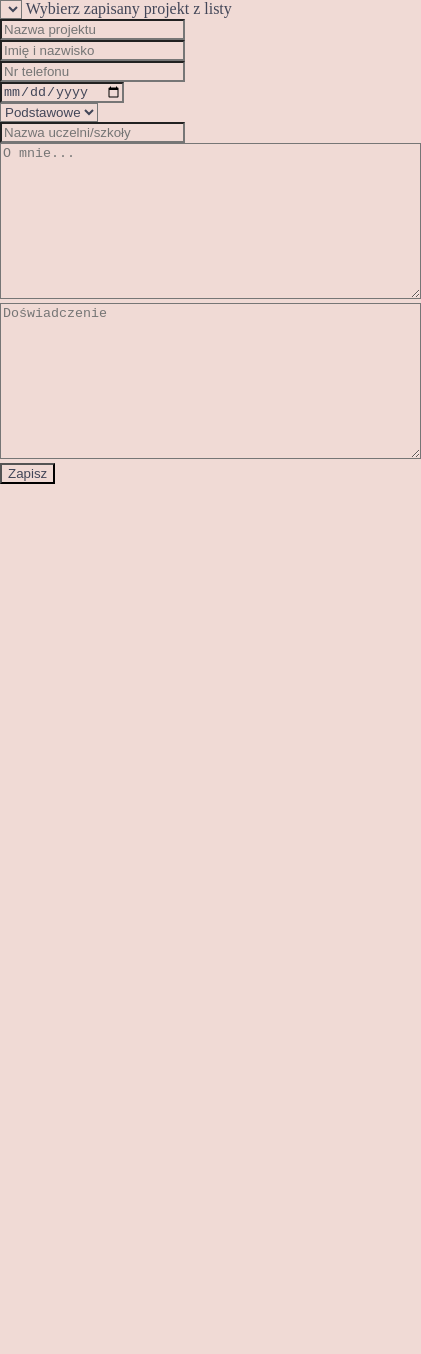
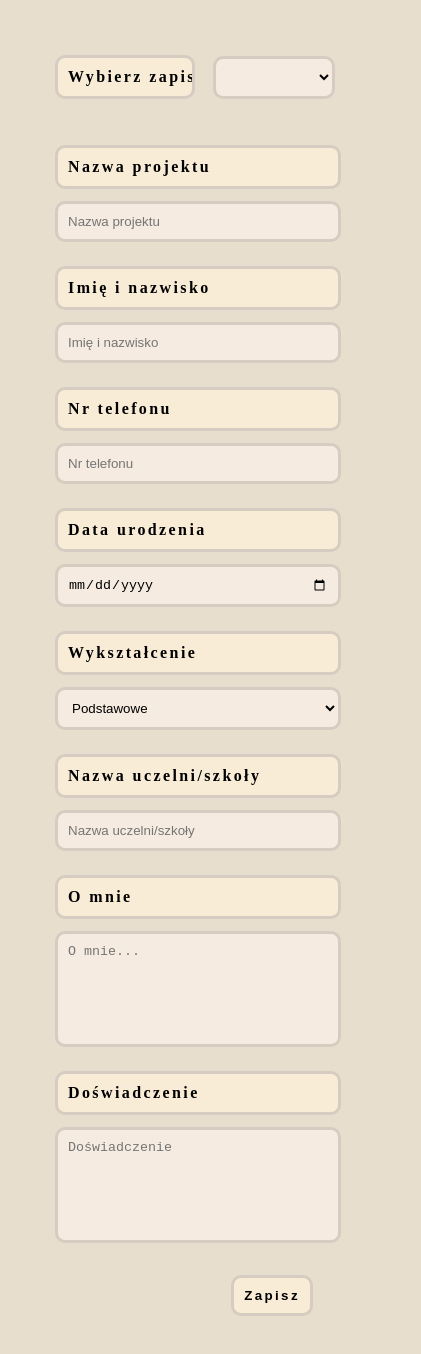
Before and after one commit to LiscoX/cv, a plain HTML site: page static/index.html in a window 390 px wide. Shown: the whole page, 421 px wide, since content can reach past the window. Before the commit the page ends 844 px from the top, so only its background shows below. Drawn offline with Linux system fonts and the light colour scheme; no server answers.

Commit message:
Styled website prolly final
im bad at commiting

```diff
--- a/static/index.html
+++ b/static/index.html
@@ -1,11 +1,13 @@
-<!DOCTYPE html>
+<!-- <!DOCTYPE html>
 <html lang="en">
+
 <head>
     <meta charset="UTF-8">
     <meta name="viewport" content="width=\, initial-scale=1.0">
     <title>Generator CV</title>
     <link rel="stylesheet" href="style.css">
 </head>
+
 <body onload="LoadProjects()">
     <select id="projekty" onchange="LoadData()"></select>
     <label for="projekty">Wybierz zapisany projekt z listy</label>
@@ -29,83 +31,91 @@
 
     <button onclick="SaveData()">Zapisz</button>
 
-    <!-- <main>
-        <section>
-            <div class="apla">
-                <div id="1">
-                    <div class="arrow">.</div>
-                </div>
+    <div id="templateModal" class="modal">
+        <span class="close">&times;</span>
+        <img class="modal-content" id="modalImage" alt="Selected Template Preview">
+    </div>
+    <script src="script.js">
+
+    </script>
+</body>
+
+</html> -->
+<!DOCTYPE html>
+<html lang="pl">
+
+<head>
+    <meta charset="UTF-8">
+    <meta name="viewport" content="width=device-width, initial-scale=1.0">
+    <title>Generator CV</title>
+    <link rel="stylesheet" href="style.css">
+</head>
+
+<body onload="LoadProjects()">
+    <div class="form-wrapper">
+
+        <div class="project-selector">
+            <label for="projekty">Wybierz zapisany projekt z listy:</label>
+            <select id="projekty" onchange="LoadData()"></select>
+        </div>
+
+       <div class="form-grid">
+            <div class="form-group">
+                <label for="tytul">Nazwa projektu</label>
+                <input type="text" id="tytul" placeholder="Nazwa projektu">
             </div>
-            <div id="templates">
-                        <select name="template" id="template">
-    <option value="" disabled selected>Wybierz szablon</option>
-    <option value="t1" data-img="Template1-1.png">Szablon 1</option>
-    <option value="t2" data-img="Template2-1.png">Szablon 2</option>
-    <option value="t3" data-img="Template3-1.png">Szablon 3</option>
-</select>
+
+            <div class="form-group">
+                <label for="nazwisko">Imię i nazwisko</label>
+                <input type="text" id="nazwisko" placeholder="Imię i nazwisko">
+            </div>
+
+            <div class="form-group">
+                <label for="telefon">Nr telefonu</label>
+                <input type="tel" id="telefon" placeholder="Nr telefonu">
+            </div>
+
+            <div class="form-group">
+                <label for="dataUrodzenia">Data urodzenia</label>
+                <input type="date" id="dataUrodzenia">
+            </div>
+
+            <div class="form-group">
+                <label for="wyksztalcenie">Wykształcenie</label>
+                <select id="wyksztalcenie">
+                    <option value="p">Podstawowe</option>
+                    <option value="s">Średnie</option>
+                    <option value="w">Wyższe</option>
+                </select>
+            </div>
+
+            <div class="form-group">
+                <label for="szkola">Nazwa uczelni/szkoły</label>
+                <input type="text" id="szkola" placeholder="Nazwa uczelni/szkoły">
+            </div>
+
+            <div class="form-group span-full">
+                <label for="opis">O mnie</label>
+                <textarea id="opis" rows="6" placeholder="O mnie..."></textarea>
+            </div>
+
+            <div class="form-group span-full">
+                <label for="doswiadczenie">Doświadczenie</label>
+                <textarea id="doswiadczenie" rows="6" placeholder="Doświadczenie"></textarea>
+            </div>
+
+            <div class="form-actions">
+                <button onclick="SaveData()">Zapisz</button>
+            </div>
         </div>
-        </section>
-        <section>
-            <div class="apla">
-                <div id="2">
-                    <div class="arrow"></div>
-                </div>
-            </div>
-            <div></div>
-        </section>
-        <section>
-            <div class="apla">
-                <div id="3">
-                    <div class="arrow"></div>
-                </div>
-            </div>
-            <div></div>
-        </section>
-        <section>
-            <div class="apla">
-                <div id="4">
-                    <div class="arrow"></div>
-                </div>
-            </div>
-            <div></div>
-
-        </section>
-        <section>
-            <div class="apla">
-                <div id="5">
-                    <div class="arrow"></div>
-                </div>
-            </div>
-            <div></div>
-
-        </section>
-        <section>
-            <div class="apla">
-                <div id="6">
-                    <div class="arrow"></div>
-                </div>
-            </div>
-            <div></div>
-
-        </section>
-        <section>
-            <div class="apla">
-                <div id="7">
-                    <div class="arrow"></div>
-                </div>
-            </div>
-            <div></div>
-
-        </section>
-    </main> -->
+    </div>
 
     <div id="templateModal" class="modal">
         <span class="close">&times;</span>
         <img class="modal-content" id="modalImage" alt="Selected Template Preview">
     </div>
-<script src="script.js">
 
-</script>
+    <script src="script.js"></script>
 </body>
 
 </html>
--- a/static/style.css
+++ b/static/style.css
@@ -1,101 +1,163 @@
-*{
-    color:#424658;
-    background-color: #F0DAD5;
-}
-body{
-    width:100%;
-    height: 100%;
-    margin:0px;
+* {
+    background-color: #e7decd;
+    box-sizing: border-box;
 }
 
-main{
-    display: grid;
-    grid-template-columns: 1fr;
-}
-section{
-    justify-content: center;
-}
-.apla{
-    justify-self: center;
-    width:95%;
-    height:50px;
-
-    margin:10px;
-    margin-top: 10px;
-    margin-bottom: 0px;
-
-    background-color: #6C739C;
-    border-radius: 15px 15px 0px 0px;
-    align-content: center;
-    justify-items: right;
-
-}
-.apla>*:first-child{
-    height: 40px;
-    width: 40px;
-    border-radius: 40px;
-    margin-right:5px;
-}
-.arrow{
-    height: 100%;
-    clip-path: polygon(15% 35%,30% 35%, 50% 60%, 70% 35% ,  85% 35%, 50% 80%);
-    background-color:#D9A69F;
-}
-section>*:last-child{
-    margin:10px;
-    margin-top:0px;
-    width:95%;
-    border-radius:0px 0px 15px 15px;
-    justify-self: center;
-    background-color:rgba(108, 115, 156, 0.8);
-}
-section>*:last-child *{
-    margin:10px;
+body {
+    margin: 0;
+    padding: 20px;
 }
 
+.form-wrapper {
+    max-width: 850px;
+    margin: auto;
+    padding: 32px;
+    width: 100%;
+}
 
+.project-selector {
+    display: flex;
+    align-items: center;
+    gap: 12px;
+    padding-bottom: 20px;
+    margin-bottom: 20px;
+    width: 100%;
+}
 
+.project-selector label {
+    white-space: nowrap;
+    overflow: hidden;
+    max-width: 49%;
+}
 
+.project-selector select {
+    flex: 1;
+    min-width: 0;
+}
 
+.form-grid {
+    display: grid;
+    grid-template-columns: 1fr 1fr;
+    gap: 18px;
+    min-width: 0;
+}
 
+.form-group {
+    display: flex;
+    flex-direction: column;
+    gap: 6px;
+}
 
-/*popups*/
+.span-full {
+    grid-column: span 2;
+}
+
+input,
+select,
+textarea {
+    width: 100%;
+    max-width: 100%;
+    padding: 10px 12px;
+}
+
+label {
+    width: 100%;
+    font-size: 1rem;
+}
+
+textarea {
+    resize: vertical;
+}
+
+.form-actions {
+    grid-column: span 2;
+    display: flex;
+    justify-content: flex-end;
+    margin-top: 8px;
+}
+
+button {
+    padding: 10px 28px;
+}
+
 .modal {
-    display: none; /* Hidden by default */
+    display: none;
     position: fixed;
     z-index: 1000;
-    padding-top: 60px;
-    left: 0;
-    top: 0;
-    width: 100%;
-    height: 100%;
-    overflow: auto;
-    background-color: rgba(0,0,0,0.8); /* Black w/ opacity */
+    inset: 0;
+    align-items: center;
+    justify-content: center;
+    padding: 20px;
 }
 
-/* Modal Content (The Image) */
 .modal-content {
-    margin: auto;
-    display: block;
-    max-width: 80%;
-    max-height: 80vh;
-    border-radius: 8px;
+    max-width: 90%;
+    max-height: 85vh;
 }
 
-/* The Close Button */
-.modal span.close {
+.close {
     position: absolute;
-    top: 30px;
-    right: 45px;
-    color: #f1f1f1;
-    font-size: 40px;
-    font-weight: bold;
-    cursor: pointer;
+    top: 20px;
+    right: 32px;
 }
 
-.modal span.close:hover,
-.modal span.close:focus {
-    color: #bbb;
-    text-decoration: none;
-    cursor: pointer;
+@media (max-width: 600px) {
+    .form-grid {
+        grid-template-columns: 1fr;
+    }
+
+    .span-full,
+    .form-actions {
+        grid-column: span 1;
+    }
 }
+
+input,
+select,
+option,
+textarea,
+button,
+label {
+    background-color: #f5ebe0;
+    border: 3px #d6ccc2 solid;
+    border-radius: 10px;
+    padding: 10px;
+    margin: 3px;
+}
+
+textarea {
+    resize: none;
+}
+
+:focus {
+    background-color: #d6ccc2;
+    border: 3px #d6ccc2 solid;
+    animation: selectedPulse 0.7s ease-in-out infinite alternate;
+    outline: none;
+}
+
+@keyframes selectedPulse {
+    0% {
+        transform: scale(0.99);
+    }
+    100% {
+        transform: scale(1.01);
+    }
+}
+
+.project-selector label {
+    background-color: #f8ecd7;
+    border: 3px #d6ccc2 solid;
+}
+
+label,
+button {
+    letter-spacing: 0.15rem;
+    font-weight: bolder;
+    background-color: #f8ecd7;
+    border: 3px #d6ccc2 solid;
+}
+
+button {
+    margin-right: 25px;
+}
```
